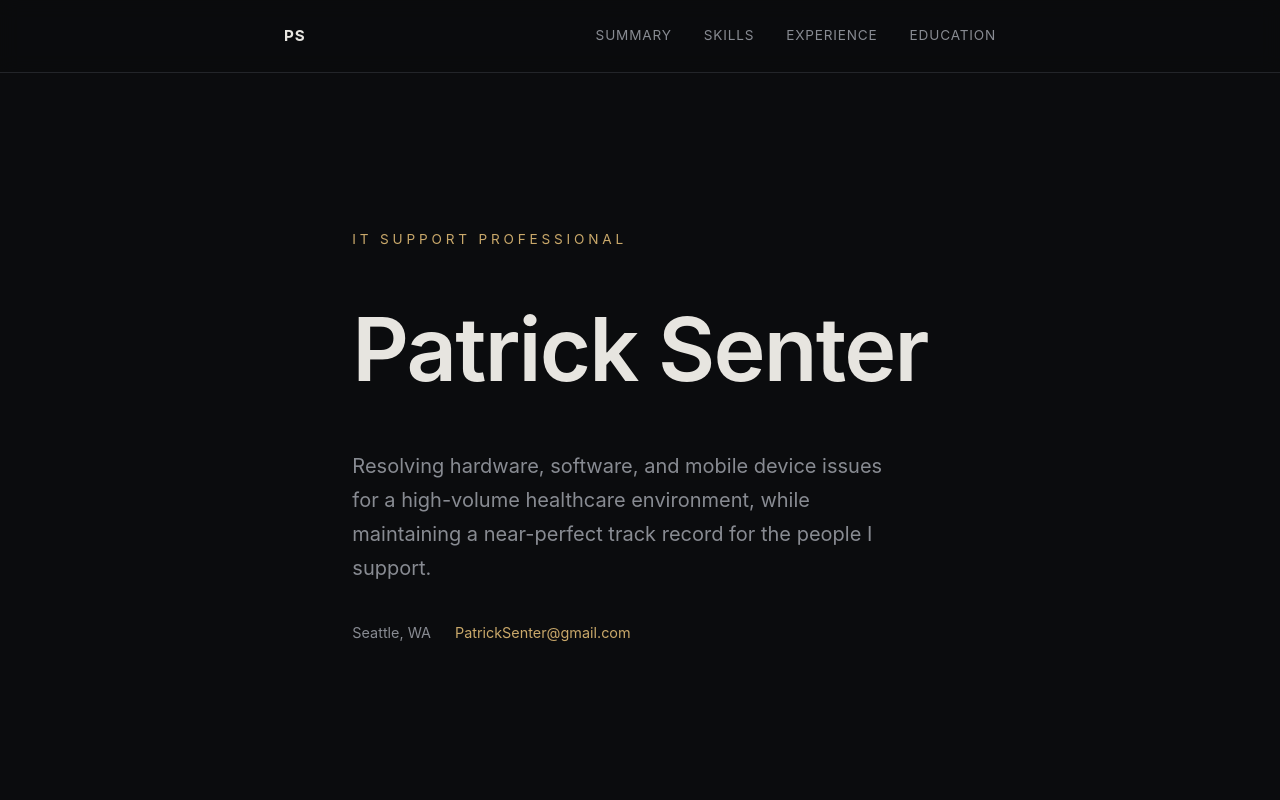
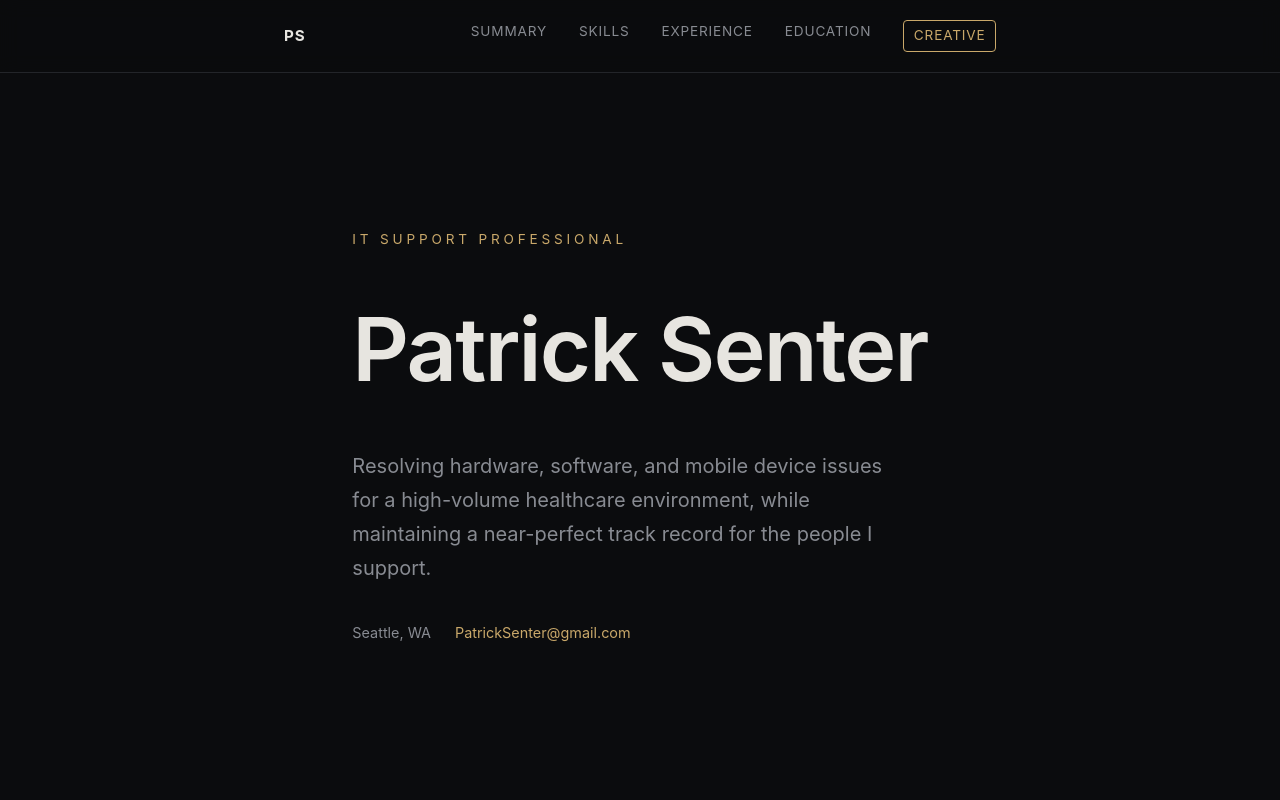
Before and after one commit to patricksenter/patricksenter.github.io, a React (Vite) app: page / in a window 1280 px wide. Shown: the top 800 px of the page. Built offline with nearby package versions, Linux system fonts and the light colour scheme.

Commit message:
Add Creative nav link styled as external pill button

```diff
--- a/src/App.css
+++ b/src/App.css
@@ -56,6 +56,18 @@
 
 .nav-links a:hover {
   color: var(--text);
+}
+
+.nav-links a.nav-creative {
+  color: var(--accent);
+  border: 1px solid var(--accent);
+  border-radius: 4px;
+  padding: 0.2rem 0.6rem;
+}
+
+.nav-links a.nav-creative:hover {
+  color: var(--accent-hover);
+  border-color: var(--accent-hover);
 }
 
 @media (max-width: 640px) {
--- a/src/App.jsx
+++ b/src/App.jsx
@@ -12,6 +12,7 @@ function App() {
             <a href="#skills">Skills</a>
             <a href="#experience">Experience</a>
             <a href="#education">Education</a>
+            <a href="https://psenter.com/creative-portfolio" className="nav-creative" target="_blank" rel="noopener noreferrer">Creative</a>
           </div>
         </div>
       </nav>
```
